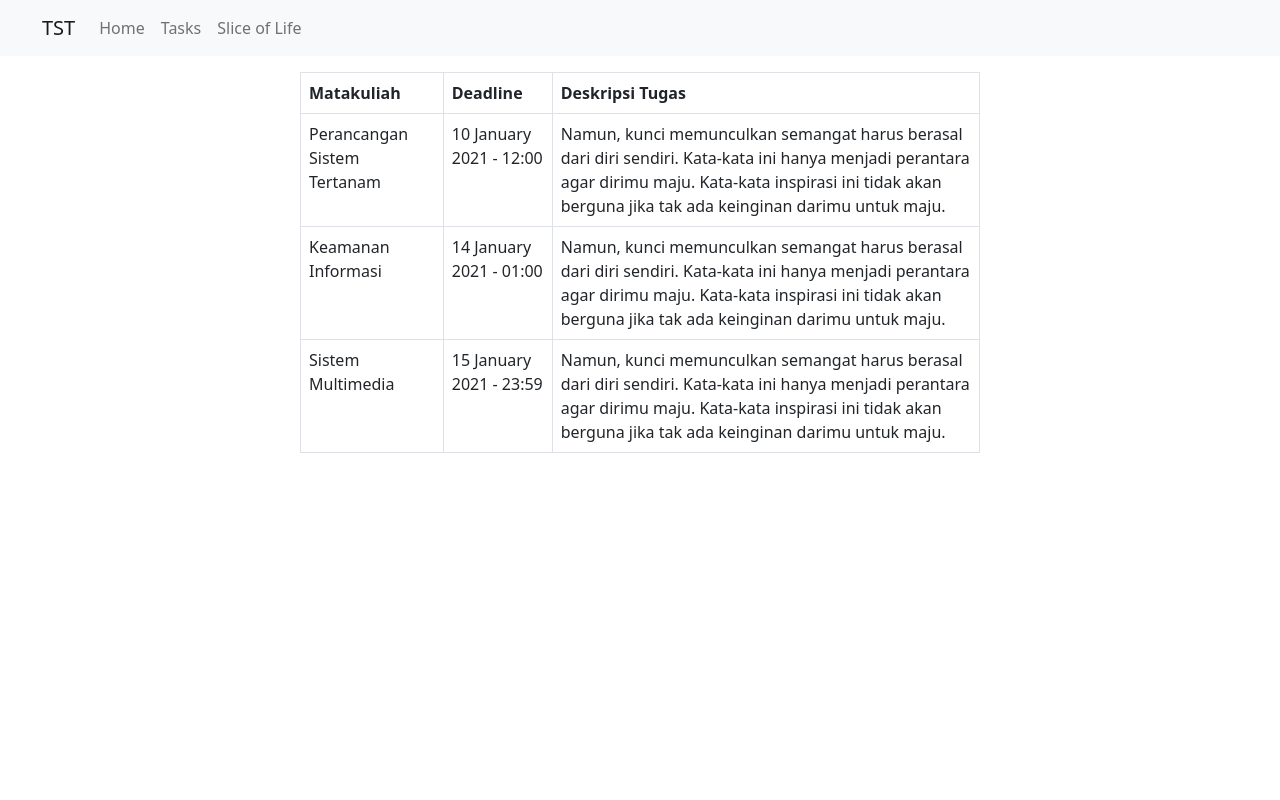
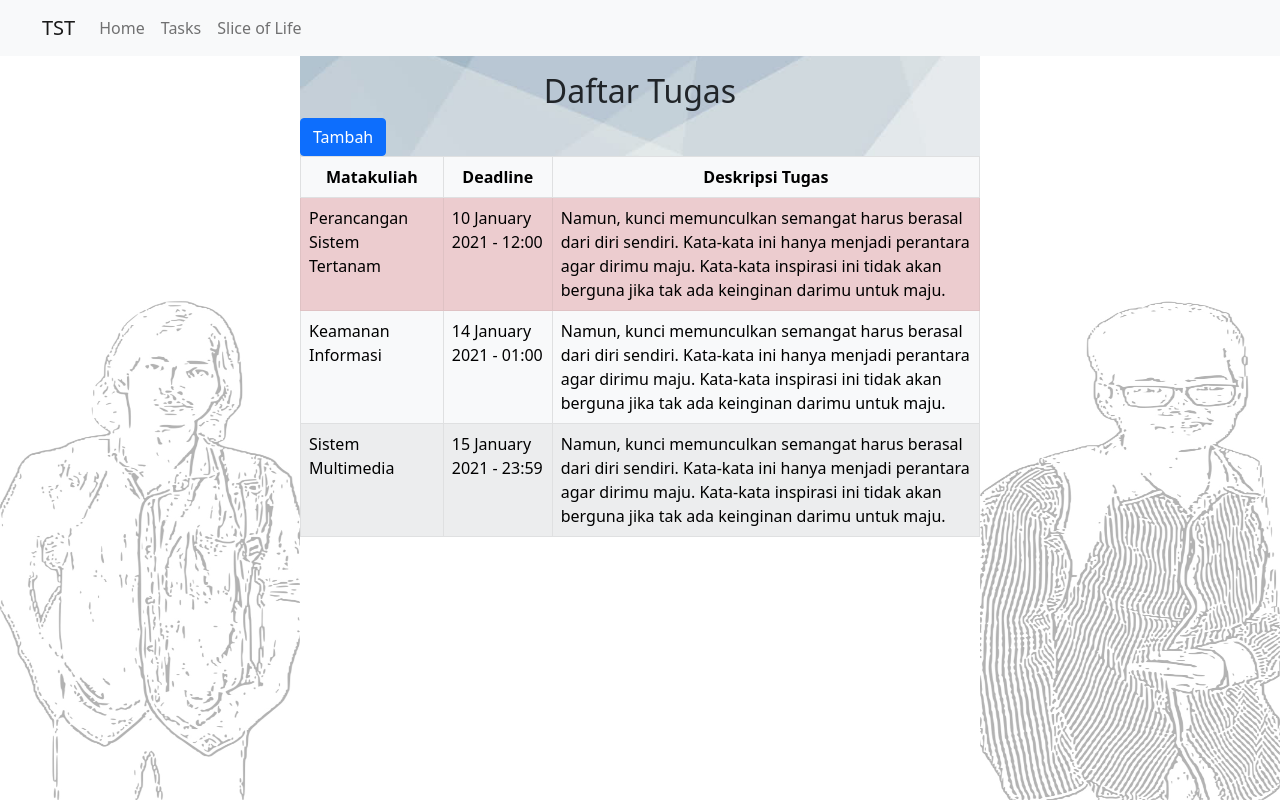
Before and after one commit to wazadio/Python-websiteku, a Django app: page /tugas/ in a window 1280 px wide. Run offline with Django 3.2, Linux system fonts and the light colour scheme; data comes from the database, SQL or seed files in the repository; both versions use the stored data as it was after the commit; some libraries are stand-ins or nearby versions.

Commit message:
udah bagus

```diff
--- a/static/css/mycss.css
+++ b/static/css/mycss.css
@@ -42,3 +42,27 @@
 	margin-left: 300px;
 	margin-right: 300px;
 }
+
+.daftar {
+	height: 100%;
+	background-size: cover;
+	background-image: url(/static/images/bg.jpeg);
+
+}
+.gambar-tugas-1 {
+	height: 500px;
+	width: 300px;
+	position: fixed;
+  	bottom: 0px;
+  	right: 0px;
+  	opacity: 0.3;
+}
+
+.gambar-tugas-2 {
+	height: 500px;
+	width: 300px;
+	position: fixed;
+  	bottom: 0px;
+  	left: 0px;
+  	opacity: 0.3;
+}
--- a/tugas/models.py
+++ b/tugas/models.py
@@ -2,7 +2,7 @@ from django.db import models
 
 # Create your models here.
 class Tugas(models.Model):
-	matakuliah = models.CharField(max_length=20)
+	matakuliah = models.CharField(max_length=50)
 	deskripsi = models.TextField()
 	deadline = models.DateField()
 	jam = models.CharField(max_length=10)
--- a/tugas/templates/tugas.html
+++ b/tugas/templates/tugas.html
@@ -1,7 +1,8 @@
 {% extends 'base.html'%}
 
 	{%block konten%}
-		<nav class="navbar navbar-expand-lg navbar-light bg-light fixed-top">
+
+			<nav class="navbar navbar-expand-lg navbar-light bg-light fixed-top">
 	        <div class="container-fluid marjin-navbar">
 	          <a class="navbar-brand" href="/">TST</a>
 	          <button class="navbar-toggler" type="button" data-bs-toggle="collapse" data-bs-target="#navbarNav" aria-controls="navbarNav" aria-expanded="false" aria-label="Toggle navigation">
@@ -22,19 +23,31 @@
 	          </div>
 	        </div>
 		 </nav>
-		 <br><br><br>
+		 <br><br>
+		<div class="daftar tabel-tugas">
+			<br>
+		<h2 class="text-center">Daftar Tugas</h2>
+		<a href="/tambah" class="btn btn-primary">Tambah</a>
+		</div>
 		 <div class="tabel-tugas">
-			<table class="table table-bordered">
+			<table class="table table-bordered table-striped">
 				<thead>
-				<tr>
+				<tr class="table-light text-center">
 					<th scope="col">Matakuliah</th>
 					<th scope="col">Deadline</th>
 					<th scope="col">Deskripsi Tugas</th>
 				</tr>
 				</thead>
 				<tbody>
-				{%for i in data%}
-				<tr>
+				{%for i in mepet%}
+				<tr class="table-danger">
+					<td>{{i.matakuliah}}</td>
+					<td>{{i.deadline}} - {{i.jam}}</td>
+					<td>{{i.deskripsi}}</td>
+				</tr>
+				{%endfor%}
+				{%for i in daftar%}
+				<tr class="table-light">
 					<td>{{i.matakuliah}}</td>
 					<td>{{i.deadline}} - {{i.jam}}</td>
 					<td>{{i.deskripsi}}</td>
@@ -43,4 +56,7 @@
 				</tbody>
 			</table>
 		 </div>
+		 <img src="/static/images/Reha_sketch.png" alt="" class="gambar-tugas-1">
+		 <img src="/static/images/Medi_sketch.png" alt="" class="gambar-tugas-2">
+
     {%endblock%}
--- a/tugas/views.py
+++ b/tugas/views.py
@@ -2,15 +2,41 @@ from django.shortcuts import render
 from tugas.forms import FormTugas
 from tugas.models import Tugas
 from time import strftime
+from datetime import datetime
 
 # Create your views here.
 def tugas(request):
 	data = Tugas.objects.all()
+	mepet = []
+	daftar = []
 	for i in data:
-		i.deadline = i.deadline.strftime('%d %B %Y')
-	print(data[0].deadline)
+		if i.deadline.month == datetime.now().month:
+			if i.deadline.day == datetime.now().day:
+				i.deadline = i.deadline.strftime('%d %B %Y')
+				mepet.append(i)
+			elif datetime.now().day == (i.deadline.day - 1):
+				i.deadline = i.deadline.strftime('%d %B %Y')
+				mepet.append(i)
+			elif datetime.now().day == (i.deadline.day - 2):
+				i.deadline = i.deadline.strftime('%d %B %Y')
+				mepet.append(i)
+			else:
+				i.deadline = i.deadline.strftime('%d %B %Y')
+				daftar.append(i)
+		else:
+				i.deadline = i.deadline.strftime('%d %B %Y')
+				daftar.append(i)
+
+	print(datetime.now())
+	print(mepet)
+	print(daftar)
+	context = {
+			'mepet': mepet,
+			'daftar': daftar,
+		}
+
 	#print(data[0].deadline.strftime('%d %B %Y'))
-	return render(request, 'tugas.html', {'data': data})
+	return render(request, 'tugas.html', context)
 
 def tambah(request):
 	form = FormTugas()
```
Also changed, not shown: tugas/forms.py (+9 -2 lines), tugas/templates/tugas2.html (added, +11 -0 lines), db.sqlite3, static/images/Medi_sketch.png (added), static/images/Reha_sketch.png (added), static/images/bg.jpeg (added), tugas/migrations/0008_auto_20210109_1016.py (added).
